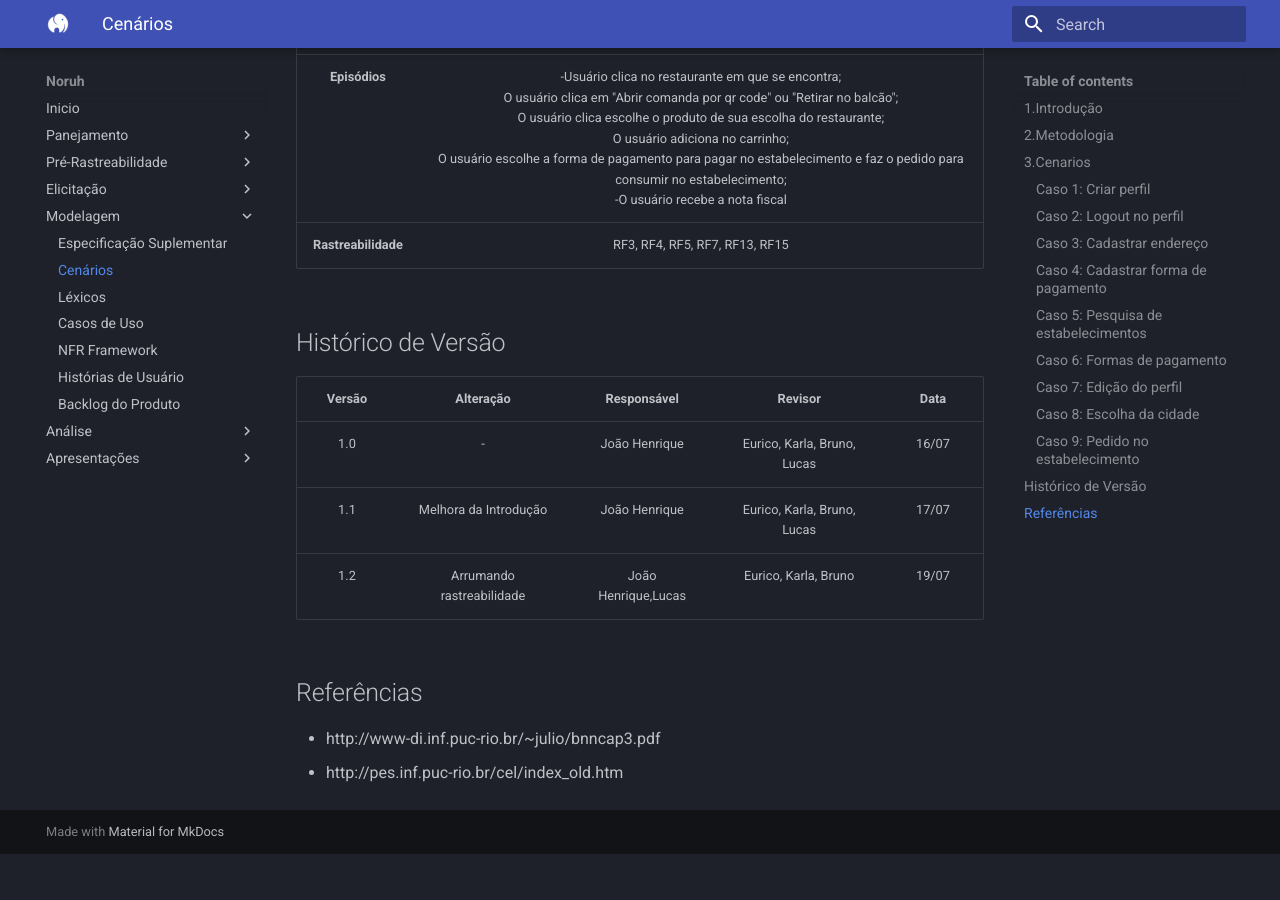
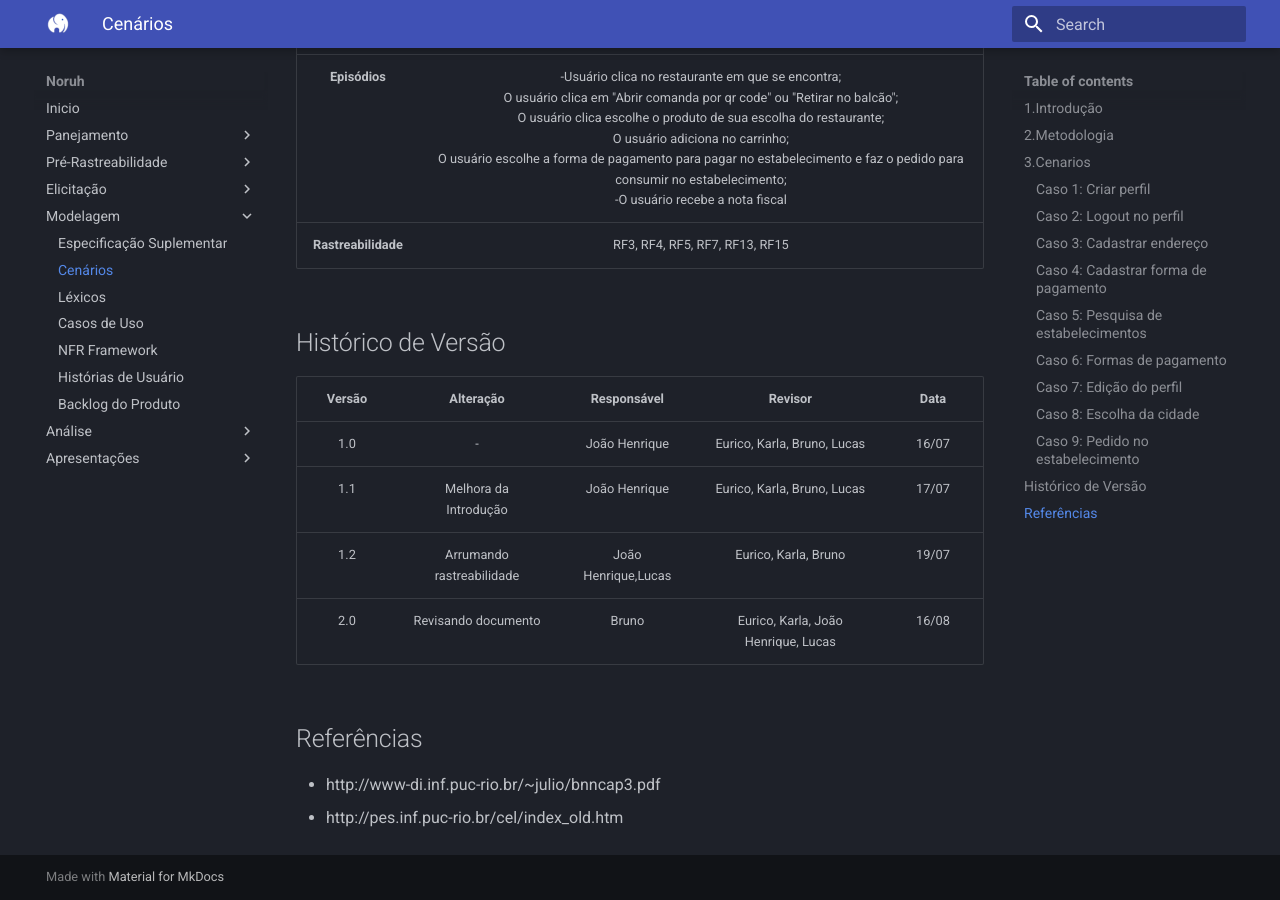
Before and after one commit to Thiab394/2022.1-Noruh, an MkDocs documentation site: the page built from docs/modelagem/cenarios.md, in a window 1280 px wide and 900 px high, scrolled down 6587 px. Built offline with MkDocs 1.6.1 and Material for MkDocs 9.7.7, drawn with Linux system fonts in a browser that asks for light colours; before the commit the page ends 7441 px from its top, so only the background shows below that.

Commit message:
Update cenarios.md

```diff
--- a/docs/modelagem/cenarios.md
+++ b/docs/modelagem/cenarios.md
@@ -133,6 +133,7 @@
 |  1.0   |             -             |    João Henrique    | Eurico, Karla, Bruno, Lucas | 16/07 |
 |  1.1   |   Melhora da Introdução   |    João Henrique    | Eurico, Karla, Bruno, Lucas | 17/07 |
 |  1.2   | Arrumando rastreabilidade | João Henrique,Lucas |    Eurico, Karla, Bruno     | 19/07 |
+|  2.0   | Revisando documento | Bruno |    Eurico, Karla, João Henrique, Lucas     | 16/08 |
 
 ## Referências
 
```
